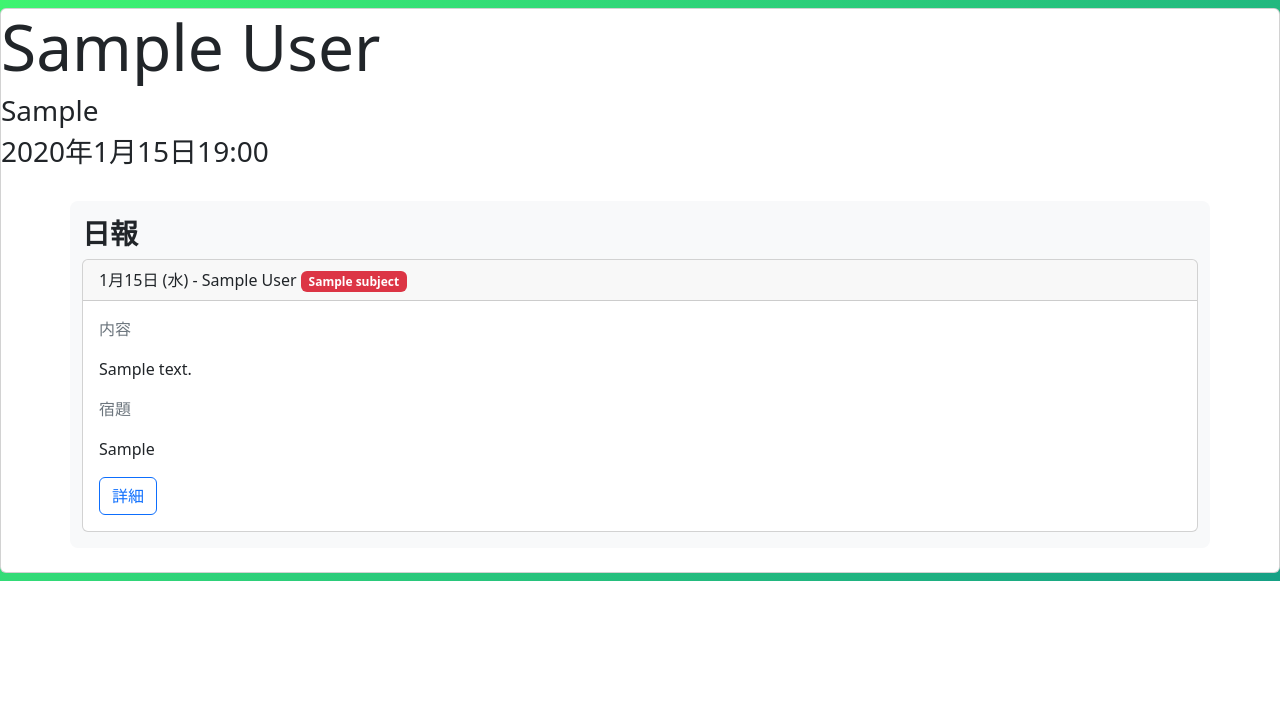
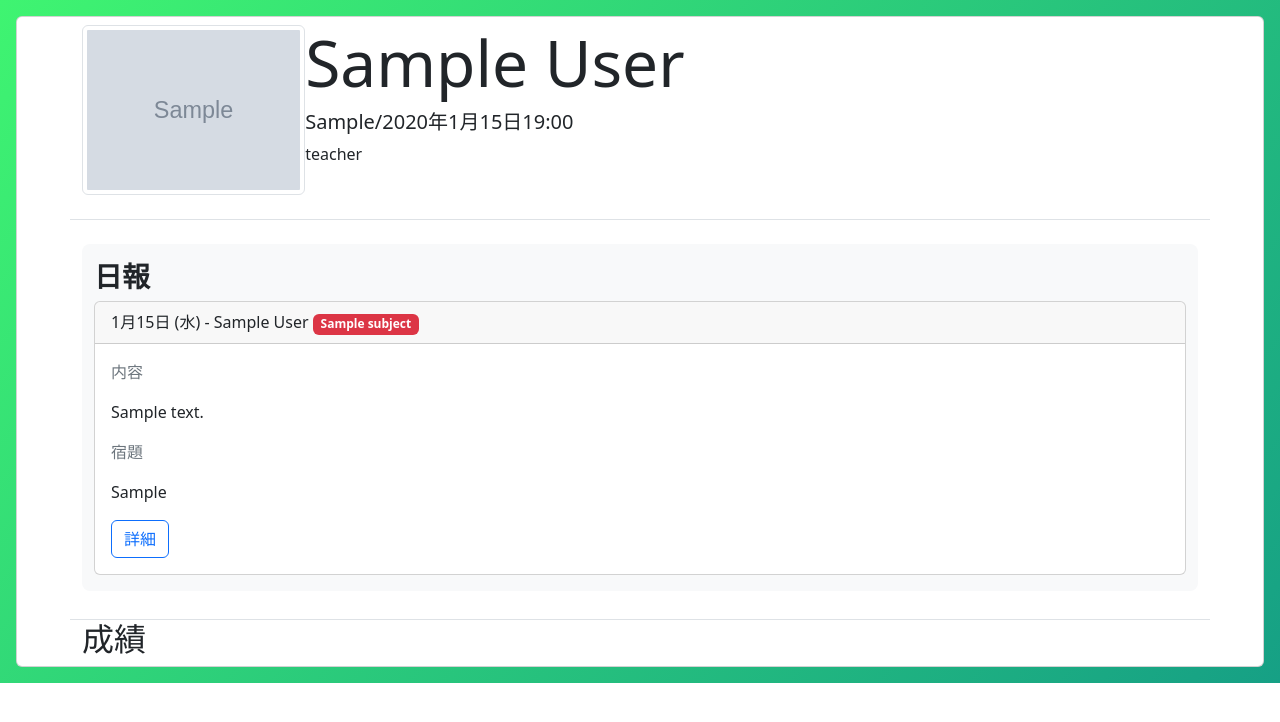
Before and after one commit to YoshihiroUCHIDA/High_Tech_Dreamer, a Django app: page /users/1/ in a window 1280 px wide. Shown: the part 56-778 px from the top of the page. Run offline with Django 4.2, Linux system fonts and the light colour scheme; tables that the repository leaves empty hold one stand-in row (values such as "Sample post"); grey boxes marked "Sample" are stand-in pictures; some libraries are stand-ins or nearby versions.

Commit message:
ユーザー詳細画面の作成1

```diff
--- a/team_projects/urls.py
+++ b/team_projects/urls.py
@@ -16,6 +16,8 @@ Including another URLconf
 
 from django.contrib import admin
 from django.urls import path, include
+from django.conf import settings
+from django.conf.urls.static import static
 
 urlpatterns = [
     path('admin/', admin.site.urls),
@@ -25,3 +27,4 @@ urlpatterns = [
     path('records/', include('records.urls')),
     path('', include('jukus.urls')),
 ]
+urlpatterns += static(settings.MEDIA_URL, document_root=settings.MEDIA_ROOT)
--- a/users/models.py
+++ b/users/models.py
@@ -44,6 +44,8 @@ class CustomUser(AbstractBaseUser, PermissionsMixin):
     job = models.CharField(_("講師or生徒"), max_length=20, choices=(('teacher','講師'),('student','生徒'),('manager','管理者')))
     juku = models.ForeignKey(Juku, on_delete=models.CASCADE,null=True)
 
+    profile_image = models.ImageField(null=True, blank=True)
+
     is_staff = models.BooleanField(_("staff status"), default=False)
     is_active = models.BooleanField(_("active"), default=True)
 
--- a/users/templates/users/detail.html
+++ b/users/templates/users/detail.html
@@ -2,10 +2,22 @@
 {% block title %}ユーザー一覧{% endblock %}
 
 {% block content %}
-<div class="card">
-  <h1 class="display-3">{{user.name}}</h1>
-  <h3>{{user.school}}</h1>
-  <h3>{{user.birth}}</h1>
-  {% include "diaries/list.html" %}
+<div class="card mx-3 my-2">
+  <div class="container  border-bottom pb-4 pt-2" >
+    {% if user.profile_image %}
+      <div class="user_image flex ">
+        <a class="nav-item"><img src="{{ user.profile_image.url }}" alt="ユーザー画面" class="img-thumbnail d-inline-block float-start" width="20%" height="10%"></a>
+      </div>
+    {% endif %}
+    <h1 class="display-3">{{user.name}}</h1>
+    <h5>{{user.school}}/{{user.birth}}</h5>
+    <p class="">{{user.job}}</p>
+  </div>
+  <div class="container  border-bottom pb-1" >
+    {% include "diaries/list.html" %}
+  </div>
+  <div class="container" >
+    <h2>成績</h2>
+  </div>
 </div>
 {% endblock %}
```
Also changed, not shown: team_projects/settings.py (+7 -0 lines), users/migrations/0010_customuser_profile_image.py (added), users/migrations/0011_alter_customuser_birth.py (added), users/migrations/0012_alter_customuser_birth.py (added).
